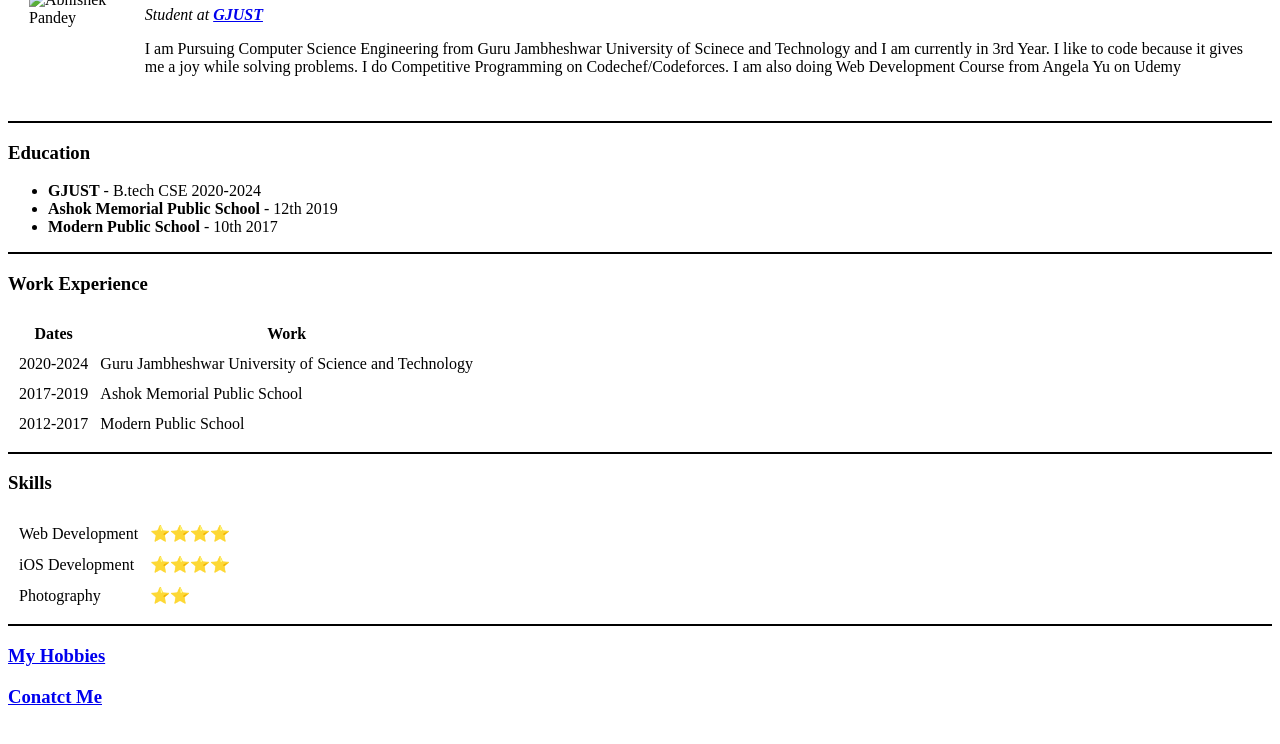
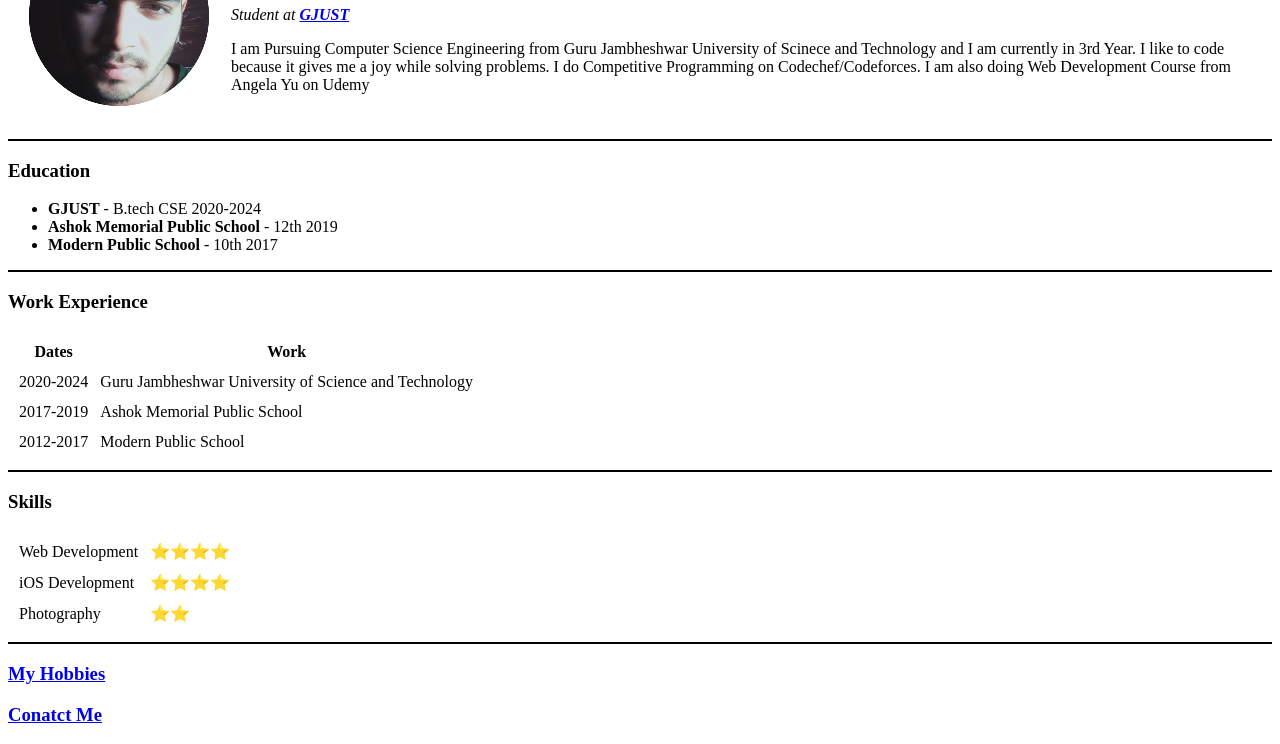
Before and after one commit to abhi162002/CV, a plain HTML site: page index.html in a window 1280 px wide. Shown: the part 103-847 px from the top of the page. Drawn offline with Linux system fonts and the light colour scheme.

Commit message:
Add files via upload

```diff
--- a/index.html
+++ b/index.html
@@ -14,7 +14,7 @@
 
     <table cellspacing="20">
         <tr>
-            <td><img src="../images/my_circle_img (1).png" alt="Abhishek Pandey"></td>
+            <td><img src="my_circle_img (1).png" alt="Abhishek Pandey"></td>
             <td>
                 <h1>Abhishek Pandey</h1>
                 <p><em>Student at <strong> <a href="https://gjust.ac.in/">GJUST</a></strong></em></p>
```
